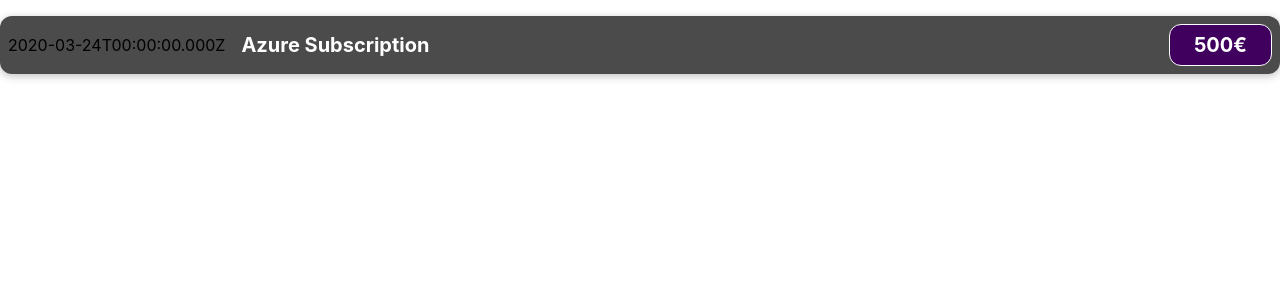
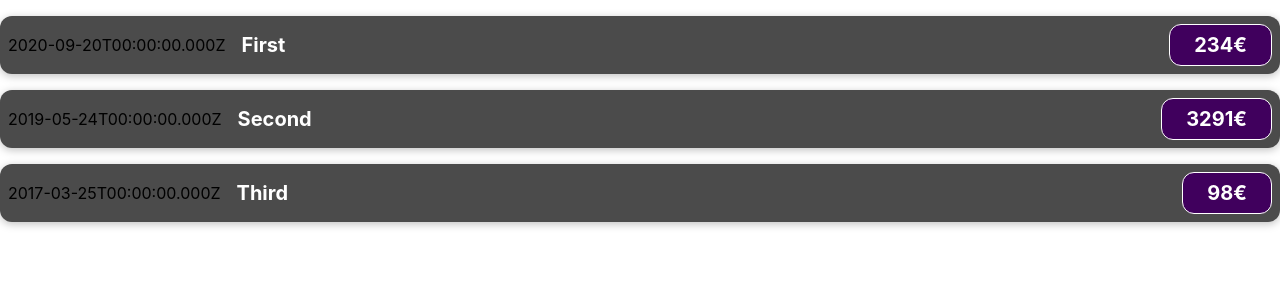
Before and after one commit to DevThibautMonin/frontend-expense-manager, a React (Create React App) app: page / in a window 1280 px wide. Shown: the top 300 px of the page. Built offline with nearby package versions, Linux system fonts and the light colour scheme.

Commit message:
Using hard coded props

```diff
--- a/src/App.js
+++ b/src/App.js
@@ -2,8 +2,19 @@ import './App.css';
 import ExpenseItem from './components/ExpenseItem';
 
 function App() {
+
+  const expenses = [
+    { date: new Date(2020, 8, 20), title: "First", amount: 234 },
+    { date: new Date(2019, 4, 24), title: "Second", amount: 3291 },
+    { date: new Date(2017, 2, 25), title: "Third", amount: 98 }
+  ]
+
   return (
-    <ExpenseItem />
+    <div>
+      <ExpenseItem date={expenses[0].date} title={expenses[0].title} amount={expenses[0].amount} />
+      <ExpenseItem date={expenses[1].date} title={expenses[1].title} amount={expenses[1].amount} />
+      <ExpenseItem date={expenses[2].date} title={expenses[2].title} amount={expenses[2].amount} />
+    </div>
   );
 }
 
--- a/src/components/ExpenseItem.js
+++ b/src/components/ExpenseItem.js
@@ -1,17 +1,13 @@
 import "./ExpenseItem.css"
 
-export default function ExpenseItem() {
-
-  const expenseDate = new Date(2020, 2, 24)
-  const expenseTitle = "Azure Subscription"
-  const expenseAmount = 500
+export default function ExpenseItem(props) {
 
   return (
     <div className="expense-item">
-      <div>{expenseDate.toISOString()}</div>
+      <div>{props.date.toISOString()}</div>
       <div className="expense-item__description">
-        <h2>{expenseTitle}</h2>
-        <div className="expense-item__price">{expenseAmount}€</div>
+        <h2>{props.title}</h2>
+        <div className="expense-item__price">{props.amount}€</div>
       </div>
     </div>
   )
```
